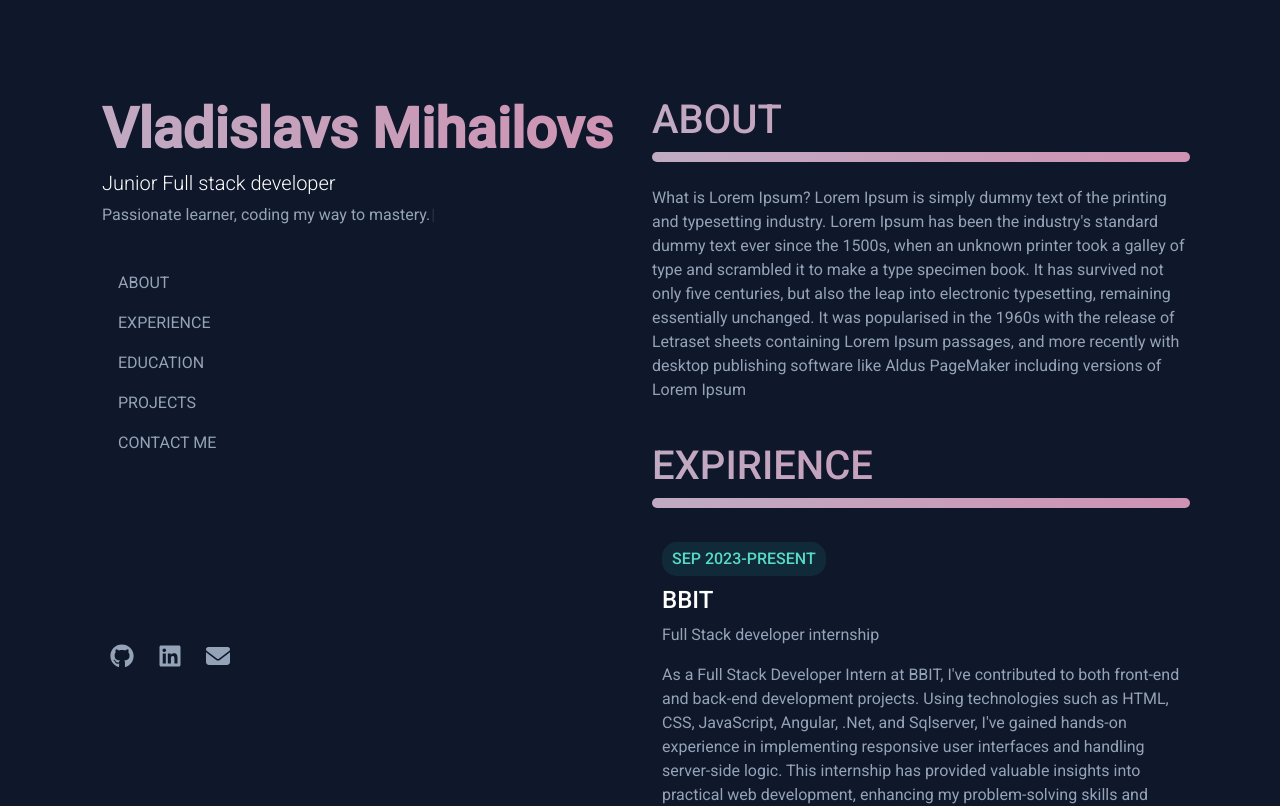
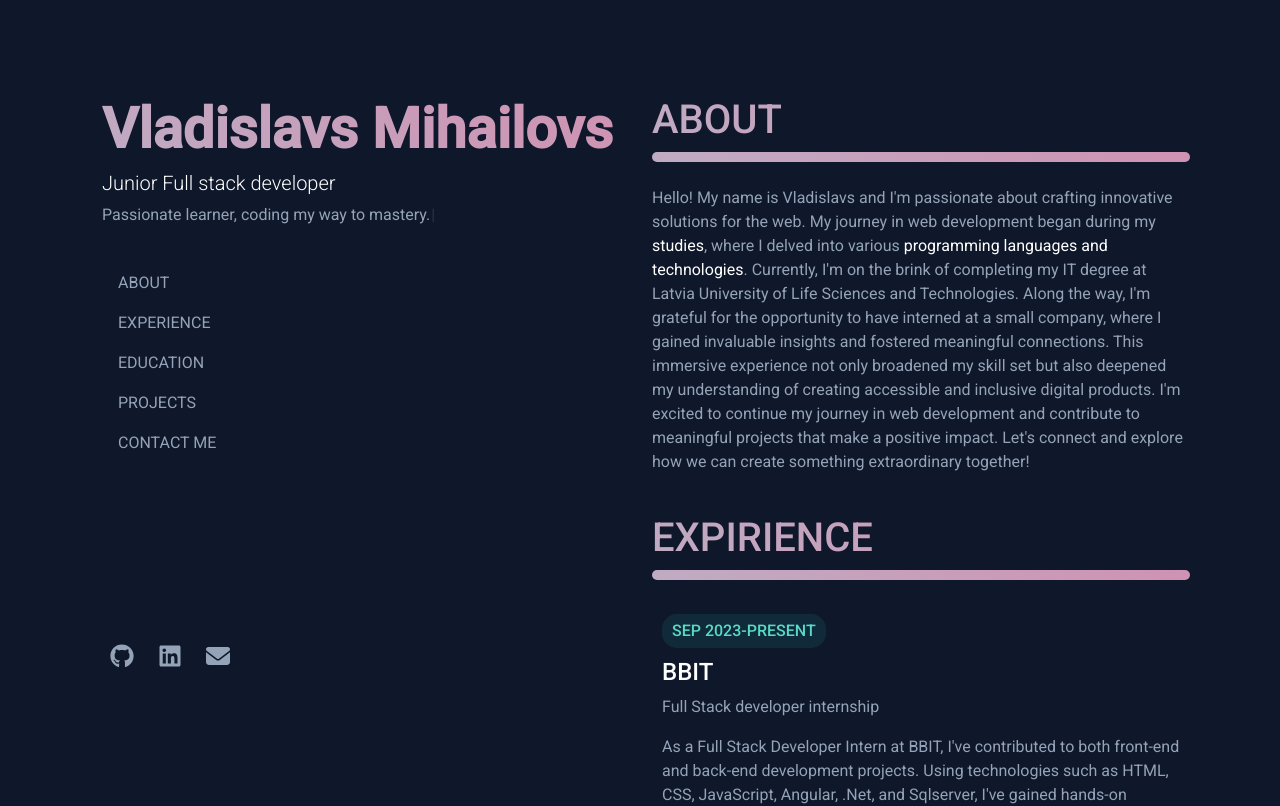
Before and after one commit to vladislavv27/VladislavMi, an Angular app: page / in a window 1280 px wide. Shown: the top 806 px of the page. Built offline with nearby package versions, Linux system fonts and the light colour scheme.

Commit message:
Added about text

```diff
--- a/src/app/main/main.component.html
+++ b/src/app/main/main.component.html
@@ -3,15 +3,19 @@
   <div class="gradient-bar"></div>
   <div class="py-3 py-lg-4">
     <p class="block-text">
-      What is Lorem Ipsum? Lorem Ipsum is simply dummy text of the printing and
-      typesetting industry. Lorem Ipsum has been the industry's standard dummy
-      text ever since the 1500s, when an unknown printer took a galley of type
-      and scrambled it to make a type specimen book. It has survived not only
-      five centuries, but also the leap into electronic typesetting, remaining
-      essentially unchanged. It was popularised in the 1960s with the release of
-      Letraset sheets containing Lorem Ipsum passages, and more recently with
-      desktop publishing software like Aldus PageMaker including versions of
-      Lorem Ipsum
+      Hello! My name is Vladislavs and I'm passionate about crafting innovative
+      solutions for the web. My journey in web development began during my
+      <a href="#education">studies</a>, where I delved into various
+      <a href="#tech-stack">programming languages and technologies</a>.
+      Currently, I'm on the brink of completing my IT degree at Latvia
+      University of Life Sciences and Technologies. Along the way, I'm grateful
+      for the opportunity to have interned at a small company, where I gained
+      invaluable insights and fostered meaningful connections. This immersive
+      experience not only broadened my skill set but also deepened my
+      understanding of creating accessible and inclusive digital products. I'm
+      excited to continue my journey in web development and contribute to
+      meaningful projects that make a positive impact. Let's connect and explore
+      how we can create something extraordinary together!
     </p>
   </div>
 </div>
@@ -71,7 +75,7 @@
 <div
   data-aos="zoom-in-up"
   data-aos-duration="1500"
-  id=""
+  id="tech-stack"
   class="tech-stack mb-3"
 >
   <h1 class="gradient-text">My Tech Stack</h1>
--- a/src/app/main/main.component.scss
+++ b/src/app/main/main.component.scss
@@ -4,6 +4,10 @@
 }
 .block-text {
   color: $gary-blue;
+  a {
+    text-decoration: none;
+    color: $white;
+  }
 }
 
 .tech-stack {
```
